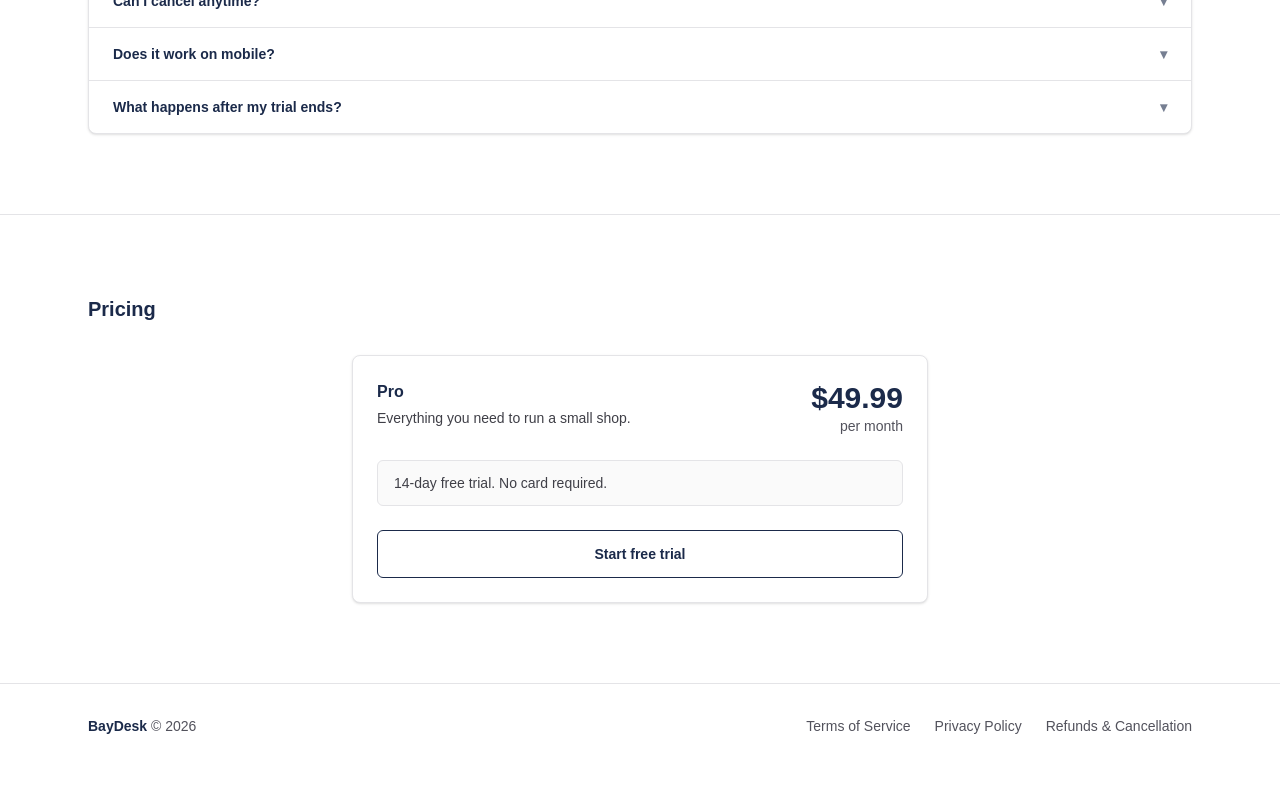
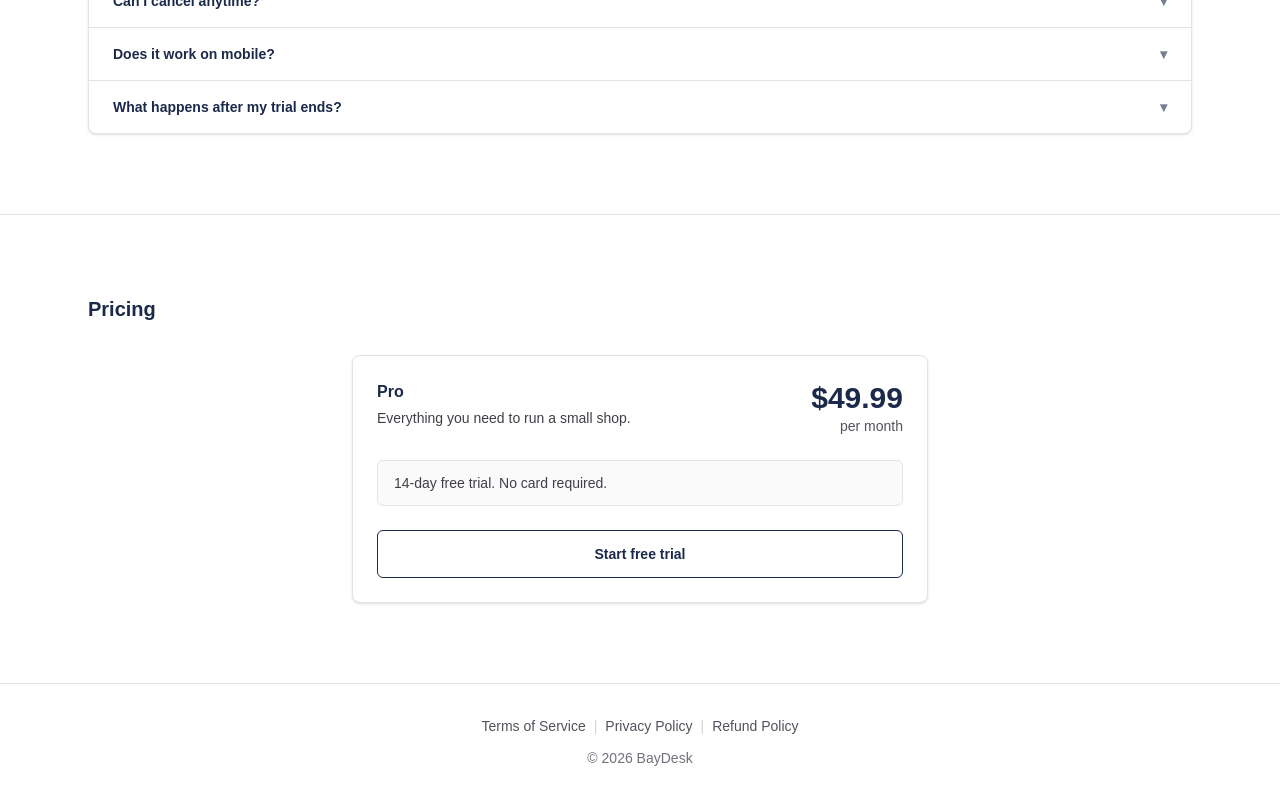
Before and after one commit to Al-ameenDuale/baydesk, a Next.js app: page / in a window 1280 px wide. Shown: the part 1509-2309 px from the top of the page. Before the commit the page ends 2277 px from the top, so only its background shows below. Built offline with nearby package versions, Linux system fonts and the light colour scheme; no server answers.

Commit message:
Add footer with legal links

```diff
--- a/src/components/SiteFooter.tsx
+++ b/src/components/SiteFooter.tsx
@@ -1,33 +1,43 @@
 import Link from "next/link";
 
 export function SiteFooter() {
+  const year = new Date().getFullYear();
+
   return (
     <footer className="border-t border-zinc-200 bg-white">
-      <div className="mx-auto flex w-full max-w-6xl flex-col gap-4 px-6 py-8 sm:flex-row sm:items-center sm:justify-between">
-        <p className="text-sm text-zinc-600">
-          <span className="font-semibold text-[#1B2A4A]">BayDesk</span> ©{" "}
-          {new Date().getFullYear()}
-        </p>
-        <nav className="flex flex-wrap gap-x-6 gap-y-2 text-sm">
+      <div className="mx-auto w-full max-w-6xl px-6 py-8 text-center">
+        <nav
+          className="flex flex-wrap items-center justify-center gap-x-2 text-sm text-zinc-600"
+          aria-label="Legal"
+        >
           <Link
             href="/terms"
-            className="text-zinc-600 underline-offset-4 hover:text-[#1B2A4A] hover:underline"
+            className="hover:text-[#1B2A4A] hover:underline"
           >
             Terms of Service
           </Link>
+          <span className="text-zinc-300 select-none" aria-hidden>
+            |
+          </span>
           <Link
             href="/privacy"
-            className="text-zinc-600 underline-offset-4 hover:text-[#1B2A4A] hover:underline"
+            className="hover:text-[#1B2A4A] hover:underline"
           >
             Privacy Policy
           </Link>
+          <span className="text-zinc-300 select-none" aria-hidden>
+            |
+          </span>
           <Link
             href="/refund"
-            className="text-zinc-600 underline-offset-4 hover:text-[#1B2A4A] hover:underline"
+            className="hover:text-[#1B2A4A] hover:underline"
           >
-            Refunds &amp; Cancellation
+            Refund Policy
           </Link>
         </nav>
+        <p className="mt-3 text-sm text-zinc-500">
+          © {year} BayDesk
+        </p>
       </div>
     </footer>
   );
```
